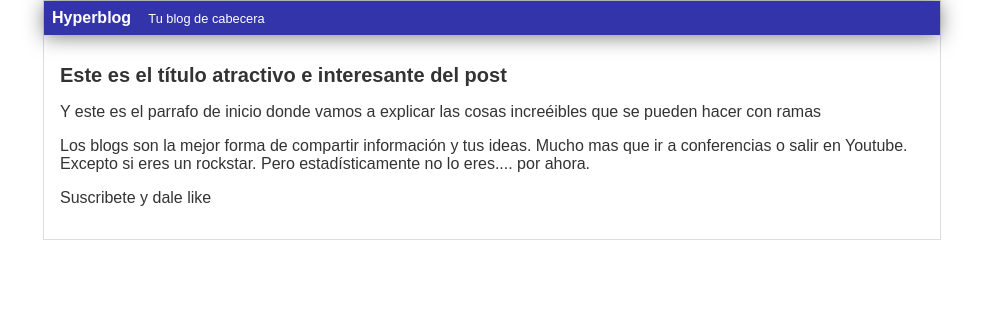
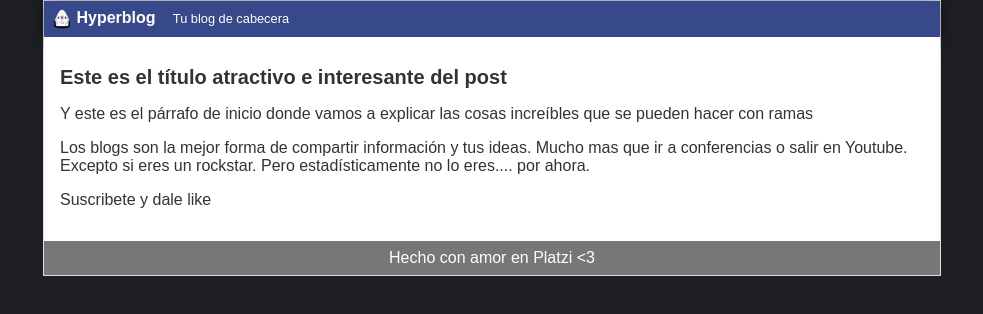
Before and after one commit to viczepol/hyperblog, a plain HTML site: page blogpost.html in a window 1280 px wide. Shown: the whole page, without its empty margins (148-1131 px from the left). Drawn offline with Linux system fonts and the light colour scheme.

Commit message:
tildes y typos arreglados en el post

```diff
--- a/blogpost.html
+++ b/blogpost.html
@@ -10,16 +10,21 @@
 <body>
     <div id="container">
         <div id="cabecera">
+            <img id="logo" src="imagenes/dragon.png" />
             Hyperblog
             <span id="tagline">Tu blog de cabecera</span>
         </div>
         <div id="post">
             <h1>Este es el título atractivo e interesante del post</h1>
-            <p>Y este es el parrafo de inicio donde vamos a explicar las cosas increéibles que se pueden hacer con ramas</p>
+            <p>Y este es el p&aacute;rrafo de inicio donde vamos a explicar las cosas incre&iacute;bles que se pueden hacer
+                con ramas</p>
             <p>Los blogs son la mejor forma de compartir información y tus ideas. Mucho mas que ir a conferencias o salir en
                 Youtube. Excepto si eres un rockstar. Pero estadísticamente no lo eres.... por ahora.</p>
             <p>Suscribete y dale like</p>
         </div>
+        <div id="footer">
+            Hecho con amor en Platzi &lt;3
+        </div>
     </div>
 </body>
 </html>
--- a/css/estilos.css
+++ b/css/estilos.css
@@ -1,5 +1,6 @@
 body
 {
+    background: #1e1f24;
     color: #333;
     text-align: center;
     font-family: Arial;
@@ -10,12 +11,18 @@ body
 
 #cabecera
 {
-    background: #33A;
+    background: #37488b;
     box-shadow: 0px 2px 20px 0px rgba(0,0,0,0.5);
     color: white;
     font-weight: bold;
     margin: 0;
     padding: 0.5em;
+}
+
+#cabecera #logo
+{
+    width: 20px;
+    vertical-align: middle;
 }
 
 #cabecera #tagline
@@ -40,5 +47,14 @@ body
 }
 #post
 {
+    background: white;
     padding: 1em;
 }
+
+#footer
+{
+    background: #777;
+    color: white;
+    text-align: center;
+    padding: 0.5em;
+}
```
Also changed, not shown: imagenes/dragon.png (added).
